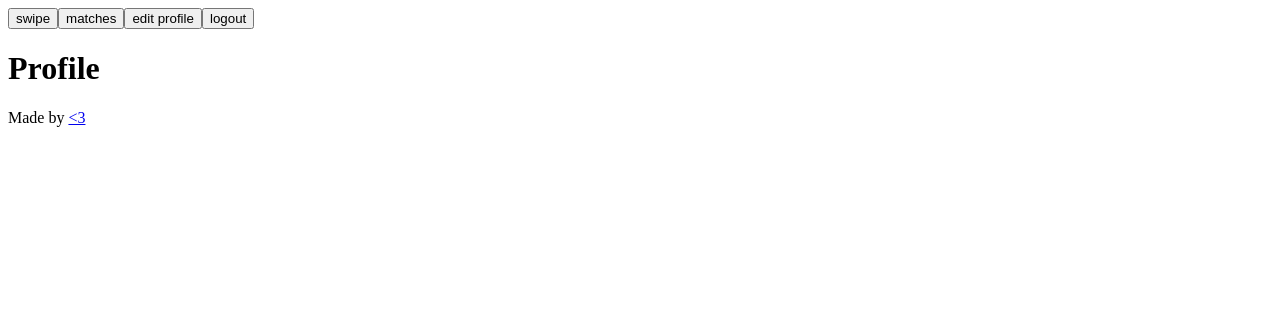
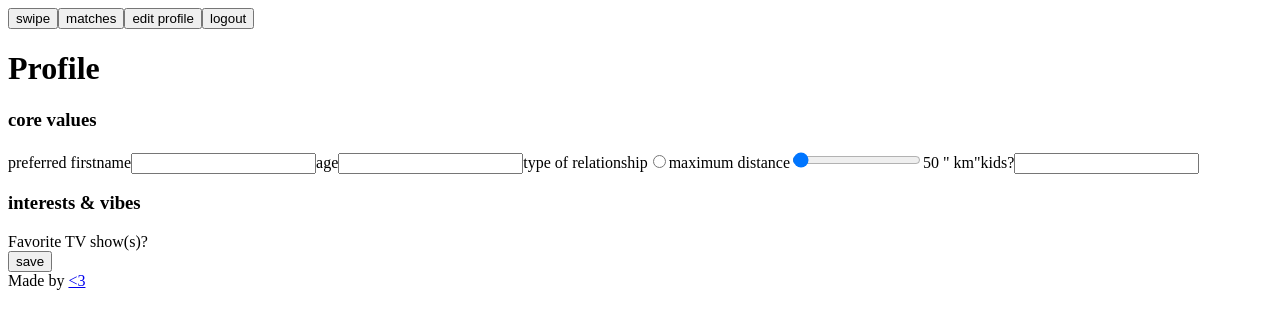
Before and after one commit to candle08/dating-app-v2, a React app in the folder frontend/: page /Profile in a window 1280 px wide. Shown: the top 328 px of the page. Built offline with nearby package versions, Linux system fonts and the light colour scheme; sample sign-in values are in the browser's storage; the HTML template or start-up script is replaced by a standard one.

Commit message:
started profile page

```diff
--- a/frontend/src/context/AuthContext.tsx
+++ b/frontend/src/context/AuthContext.tsx
@@ -4,8 +4,8 @@ import { auth } from '../routes/api'
 // interfaces for everything
 export interface User {
     id: number,
-    firstName: string,
-    lastName: string,
+    firstname: string,
+    lastname: string,
     username: string,
     password: string,
 }
@@ -15,7 +15,7 @@ interface AuthContextType {
     loading: boolean,
     setUser: (newUser: User | null) => void,
     login: (username: string, password: string) => Promise<void>,
-    signup: (username: string, password: string, firstName: string, lastName: string) => Promise<void>,
+    signup: (username: string, password: string, firstname: string, lastname: string) => Promise<void>,
     logout: () => void,
 }
 
@@ -72,12 +72,12 @@ export const AuthProvider = ({ children }: { children: ReactNode }) => {
     }
 
     // sign up api call, sends info to backend db to create user
-    const signup = async (username: string, password: string, firstName: string, lastName: string): Promise<void> => {
+    const signup = async (username: string, password: string, firstname: string, lastname: string): Promise<void> => {
         const data = {
             username: username,
             password: password,
-            firstName: firstName,
-            lastName: lastName,
+            firstname: firstname,
+            lastname: lastname,
         }
 
         try {
--- a/frontend/src/pages/Profile.tsx
+++ b/frontend/src/pages/Profile.tsx
@@ -1,10 +1,83 @@
 import { Header } from '../components/Header'
+import { useState } from 'react'
+import { useAuth } from '../context/AuthContext'
+export const Profile = () => {
+    const { user } = useAuth();
 
-export const Profile = () => {
+    const [firstname, setFirstname] = useState<string>(user?.firstname || '');
+    const [distance, setDistance] = useState<number>(50);
+    const [age, setAge] = useState<number>();
+    const [kids, setKids] = useState<string>('');
+    const [typeRelationship, setTypeRelationship] = useState<string>('');
+    const [humor, setHumor] = useState<Array<string>>('');
+
+
+    const handleSubmit = async (e: React.FormEvent) => {
+        e.preventDefault();
+        try {
+            // api call to backend to save profile
+        } catch {
+            console.log('unable to save profile');
+        }
+
+    }
     return <>
         <div>
             <Header />
             <h1>Profile</h1>
+            <form onSubmit={handleSubmit}>
+                <div>
+                    <h3>core values</h3>
+                    <label>preferred firstname</label>
+                    <input
+                        type="text"
+                        value={firstname}
+                        placeholder={user?.firstname}
+                        onChange={(e) => setFirstname(e.target.value)}
+                    />
+
+                    <label>age</label>
+                    <input
+                        type="number"
+                        value={age}
+                        onChange={(e) => setAge(Number(e.target.value))}
+                    />
+
+                    <label>type of relationship</label>
+                    <input
+                        type="radio"
+                        value="casual"
+                        onChange={(e) => setTypeRelationship(e.target.value)}
+                    />
+
+                    <label>maximum distance</label>
+                    <input
+                        type="range"
+                        value={distance}
+                        min="10"
+                        max="6000"
+                        step="10"
+                        onChange={(e) => setDistance(Number(e.target.value))}
+                    />
+                    <label>{distance} " km"</label>
+
+                    <label>kids?</label>
+                    <input
+
+                    />
+
+
+
+                </div>
+                <div>
+                    <h3>interests & vibes</h3>
+
+                    <label>Favorite TV show(s)?</label>
+                </div>
+
+                <button type="submit">save</button>
+
+            </form>
 
         </div>
     </>
--- a/frontend/src/pages/SignUp.tsx
+++ b/frontend/src/pages/SignUp.tsx
@@ -3,8 +3,8 @@ import { useState } from 'react';
 import { useAuth } from '../context/AuthContext';
 
 export const SignUp = () => {
-    const [firstName, setFirstName] = useState<string>('');
-    const [lastName, setLastName] = useState<string>('');
+    const [firstname, setfirstname] = useState<string>('');
+    const [lastname, setlastname] = useState<string>('');
     const [password, setPassword] = useState<string>('');
     const [username, setUsername] = useState<string>('');
 
@@ -14,24 +14,23 @@ export const SignUp = () => {
         console.log('hi');
         e.preventDefault();
         try {
-            await (signup(username, password, firstName, lastName))
+            await (signup(username, password, firstname, lastname))
         } catch {
             console.log('womp womp');
         }
     }
     return <>
         <form onSubmit={handleSubmit}>
-            <label>first name</label>
             <input
                 type="text"
-                value={firstName}
+                value={firstname}
                 placeholder="First Name"
-                onChange={(e) => setFirstName(e.target.value)} />
+                onChange={(e) => setfirstname(e.target.value)} />
             <input
                 type="text"
-                value={lastName}
+                value={lastname}
                 placeholder="Last Name"
-                onChange={(e) => setLastName(e.target.value)} />
+                onChange={(e) => setlastname(e.target.value)} />
             <input
                 type="text"
                 value={username}
```
